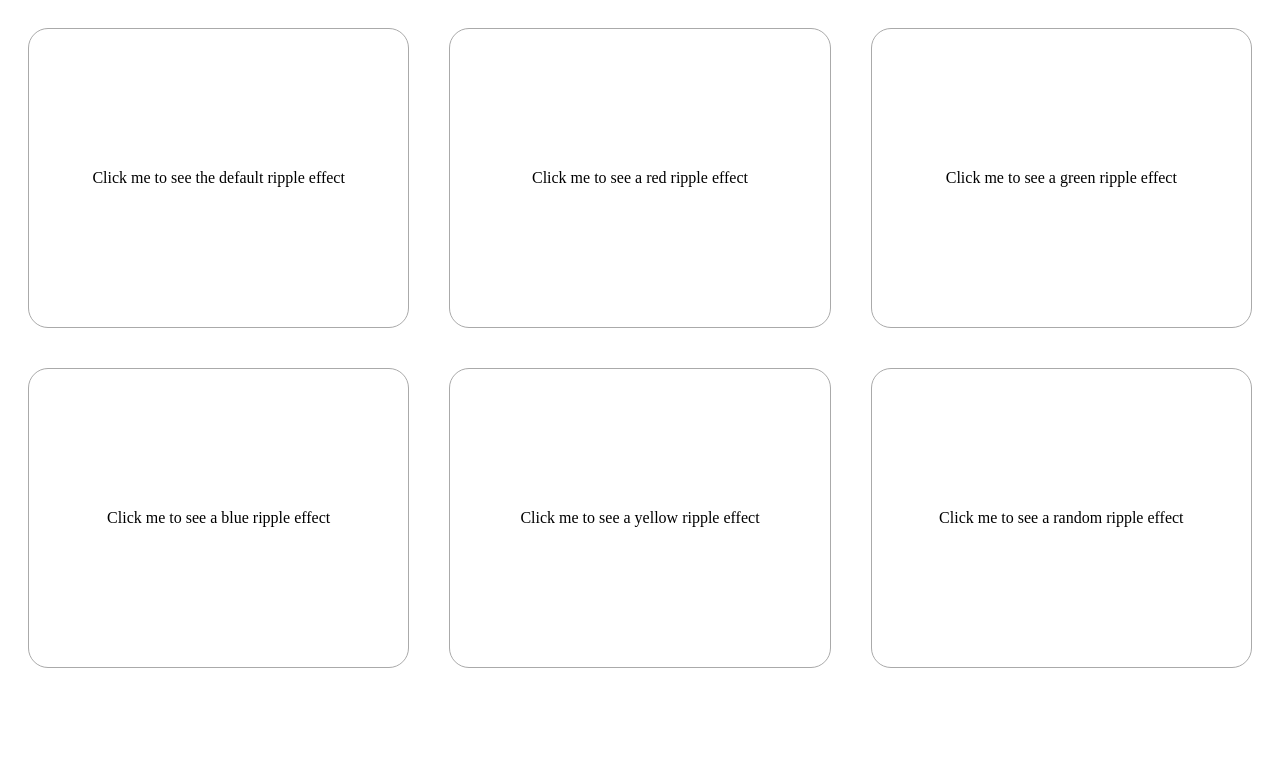
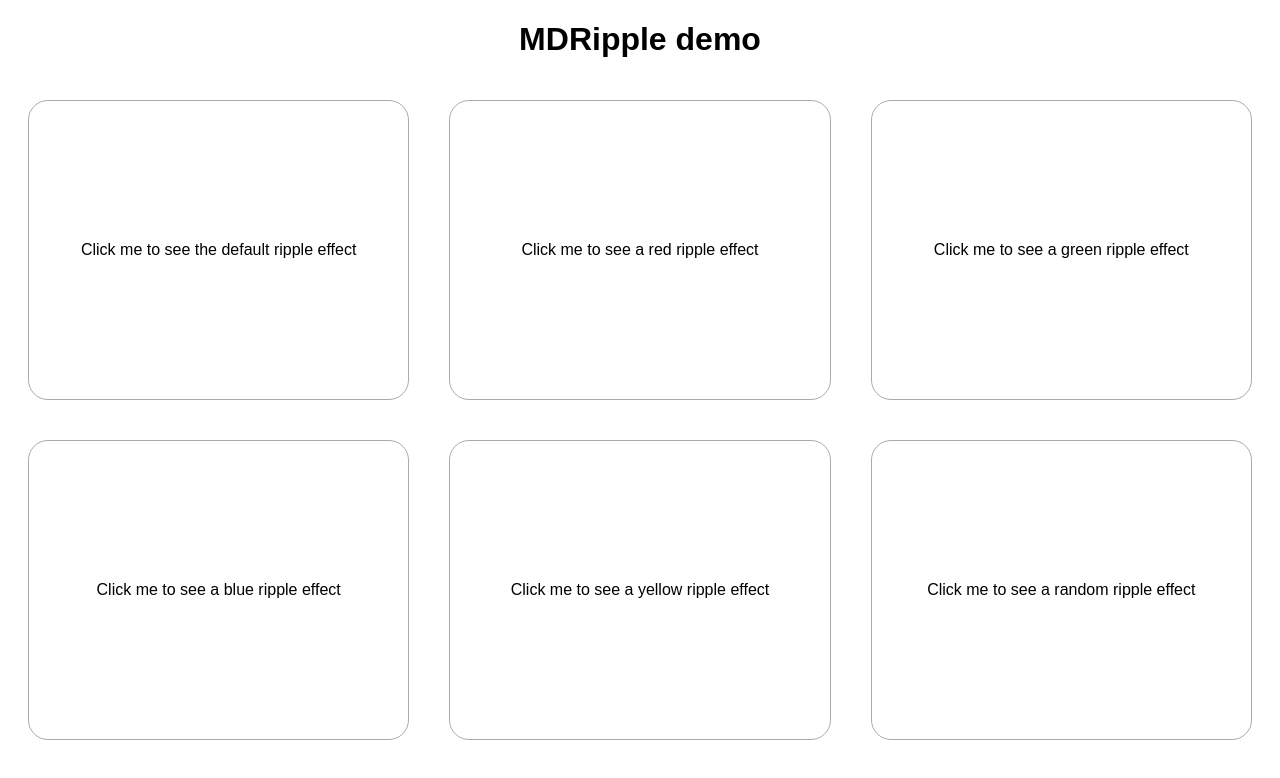
Before and after one commit to dthach4/md-ripple, a plain HTML site: page demo/index.html in a window 1280 px wide. Drawn offline with nearby package versions, Linux system fonts and the light colour scheme.

```diff
--- a/demo/index.html
+++ b/demo/index.html
@@ -6,8 +6,14 @@
   <meta name="viewport" content="width=device-width, initial-scale=1.0">
   <link rel="stylesheet" href="../dist/md-ripple.min.css">
   <style>
+    :root {
+      font-family: sans-serif;
+    }
     * {
       box-sizing: border-box;
+    }
+    h1 {
+      text-align: center;
     }
     .row {
       display: flex;
@@ -35,6 +41,7 @@
   <title>MDRipple Test</title>
 </head>
 <body>
+  <h1>MDRipple demo</h1>
   <div class="row">
     <div class="third">
       <div class="card with-ripple">
```
Also changed, not shown: 1 other file.
